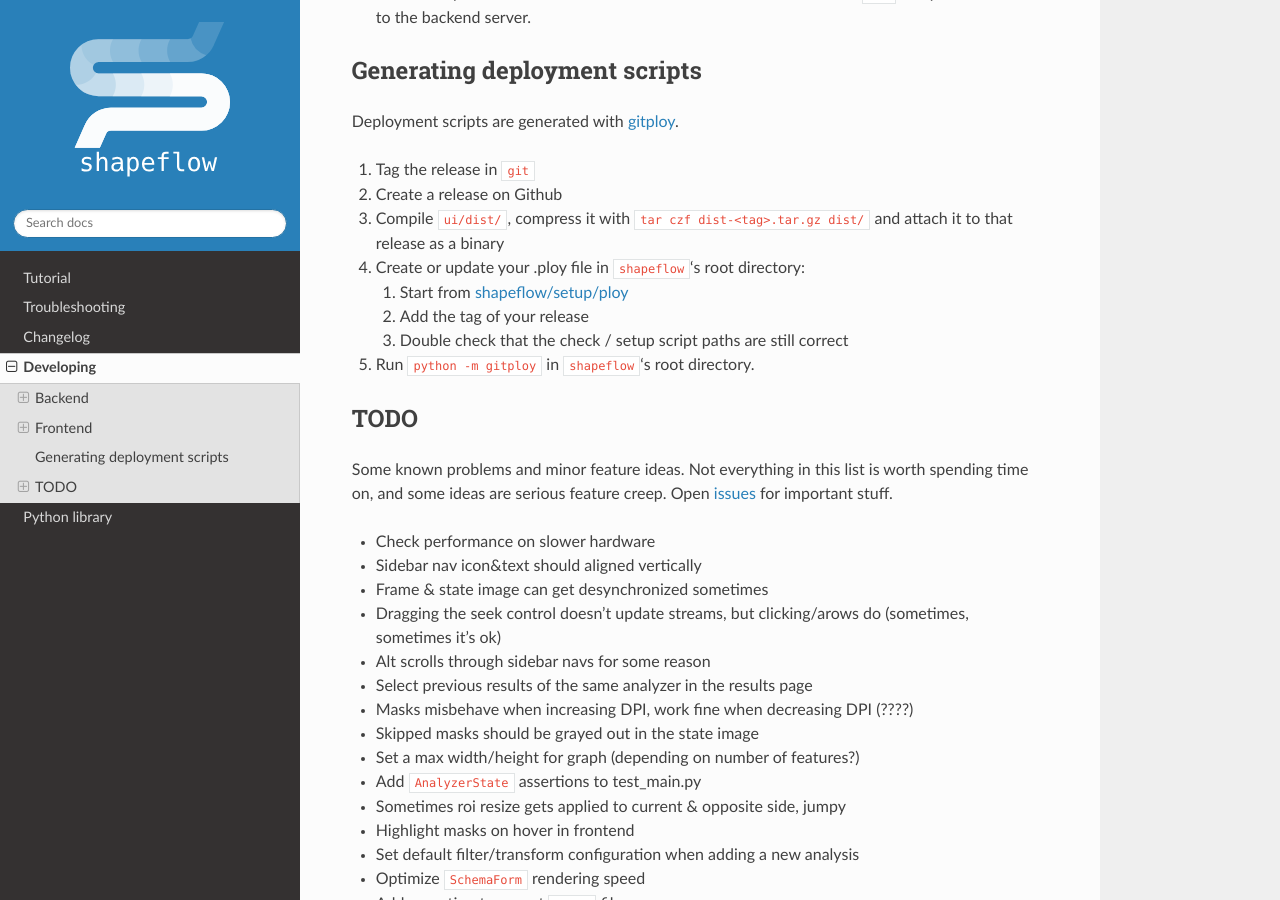
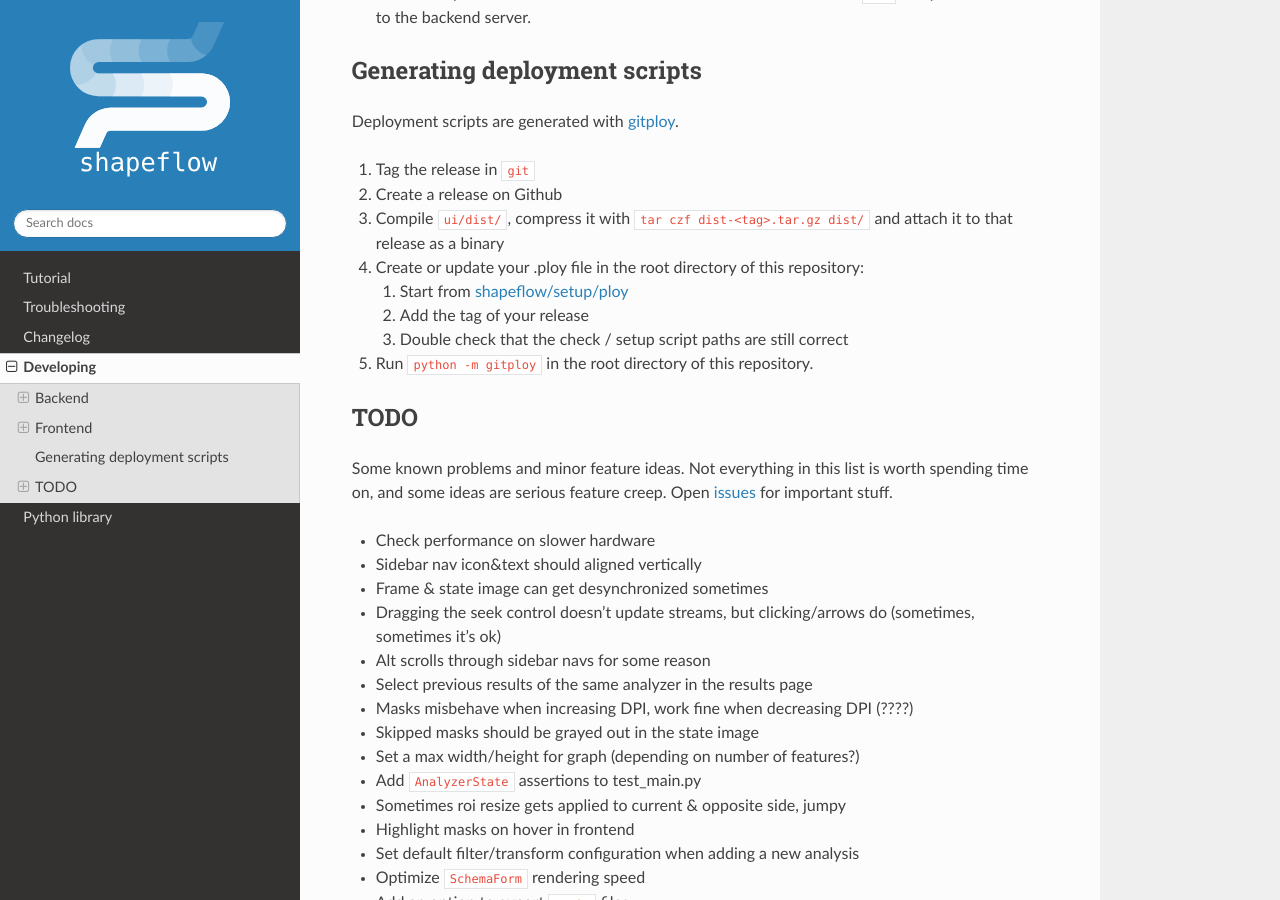
Before and after one commit to ybnd/shapeflow, a Sphinx documentation site: the page built from docs/source/developing.rst, in a window 1280 px wide and 900 px high, scrolled down 1718 px. Built offline with Sphinx 7.4.7 and the Read the Docs theme 2.0.0, drawn with Linux system fonts in a browser that asks for light colours.

Commit message:
Various minor fixes

```diff
--- a/docs/source/developing.rst
+++ b/docs/source/developing.rst
@@ -7,14 +7,12 @@
 Setting up a development environment
 ^^^^^^^^^^^^^^^^^^^^^^^^^^^^^^^^^^^^
 
-To work on shapeflow, you should set up a virtual environment in ``.venv``
-
-.. code-block::
+To work on shapeflow, you should set up a virtual environment in ``.venv`` ::
 
    python -m venv .venv
    (.venv) pip install -r requirements.txt
 
-With this environment in place, the entrypoint ``shapeflow.py`` can be run
+With this environment in place, the entrypoint ``sf.py`` can be run
 either from ``(.venv)`` or with your the global Python interpreter.
 In the latter case, ``.venv`` will be used implicitly.
 
@@ -121,7 +119,7 @@
 #. Compile ``ui/dist/``\ , compress it with ``tar czf dist-<tag>.tar.gz dist/``
    and attach it to that release as a binary
 
-#. Create or update your .ploy file in ``shapeflow``\ ‘s root directory:
+#. Create or update your .ploy file in the root directory of this repository:
 
    #. Start from `shapeflow/setup/ploy <ploy>`_
 
@@ -129,7 +127,7 @@
 
    #. Double check that the check / setup script paths are still correct
 
-#. Run ``python -m gitploy`` in ``shapeflow``\ ‘s root directory.
+#. Run ``python -m gitploy`` in the root directory of this repository.
 
 
 TODO
@@ -145,7 +143,7 @@
 
 * Frame & state image can get desynchronized sometimes
 
-* Dragging the seek control doesn't update streams, but clicking/arows do
+* Dragging the seek control doesn't update streams, but clicking/arrows do
   (sometimes, sometimes it's ok)
 
 * Alt scrolls through sidebar navs for some reason
--- a/docs/source/index.rst
+++ b/docs/source/index.rst
@@ -26,7 +26,7 @@
 
     - `ImageMagick <https://imagemagick.org/>`_
 
-      To install on 64-bit Windows you can use `this ìnstaller <https://download.imagemagick.org/ImageMagick/download/binaries/ImageMagick-7.0.11-3-Q8-x64-dll.exe>`_
+      To install on 64-bit Windows you can use `this installer <https://download.imagemagick.org/ImageMagick/download/binaries/ImageMagick-7.0.11-3-Q8-x64-dll.exe>`_
 
     - `Inkscape <https://inkscape.org/>`_
 
--- a/shapeflow/__init__.py
+++ b/shapeflow/__init__.py
@@ -43,9 +43,9 @@
 
 ROOTDIR = Path(_user_dir, *_subdirs)
 """Root directory of the application.
+All application data is stored here: logs, settings, database, cache
 
-Linux: ``/home/<user>/.local/share/shapeflow``
-
+Linux & MacOS: ``/home/<user>/.local/share/shapeflow``
 Windows: ``C:\\Users\\<user>\\AppData\\Roaming\\shapeflow``
 """
 
@@ -100,6 +100,7 @@
         Settings will only be modified within this context and restored to
         their previous values afterwards.
         Usage::
+
             with settings.override({"parameter": "override value"}):
                 <do something>
 
```
Also changed, not shown: docs/source/changelog.rst (+3 -14 lines), docs/source/troubleshooting.rst (+16 -10 lines), docs/source/tutorial.rst (+9 -6 lines), 4 other files.
